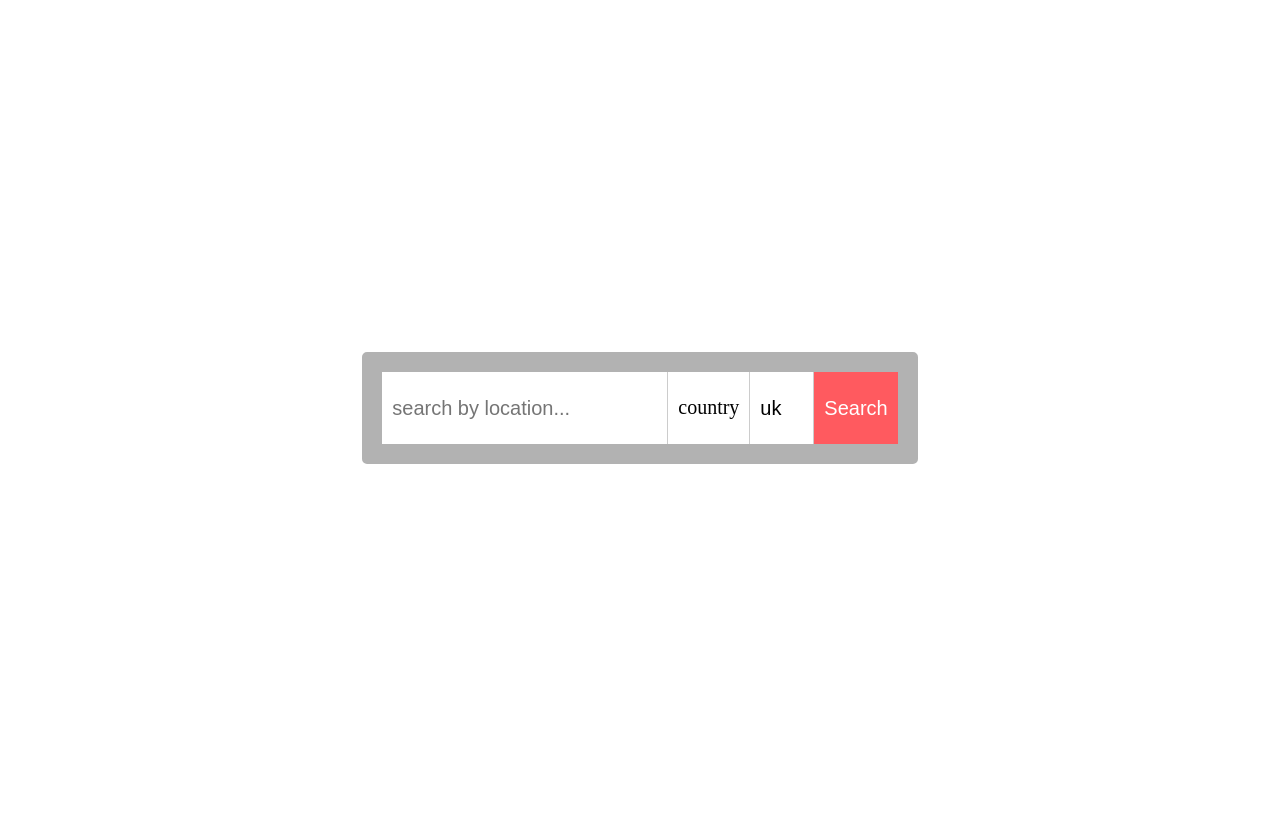
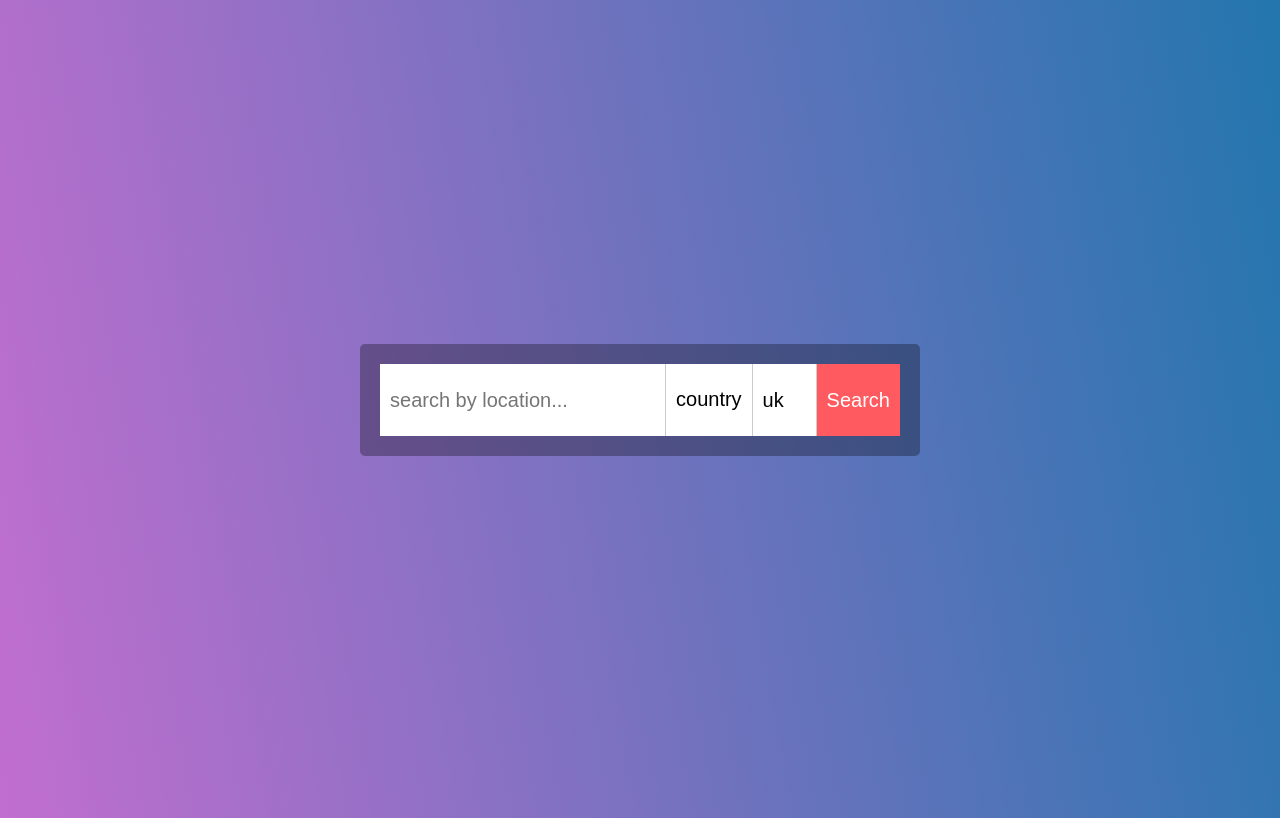
Before and after one commit to Ropenfold/WeatherSite, a plain HTML site: page index.html in a window 1280 px wide. Drawn offline with Linux system fonts and the light colour scheme; no server answers.

Commit message:
update css

```diff
--- a/index.css
+++ b/index.css
@@ -1,4 +1,26 @@
+html {
+  box-sizing: border-box;
+}
 
+*, *:before, *:after {
+  box-sizing: inherit;
+}
+
+body {
+  font-family: sans-serif;
+  margin: 0;
+  overflow: hidden;
+  background-image: linear-gradient(260deg, #2376ae 0%, #c16ecf 100%);
+}
+
+a {
+  color:white;
+}
+
+.cover  {
+  height:100vh;
+  width:100%;
+}
 .cover  {
   height:100vh;
   width:100%;
```
